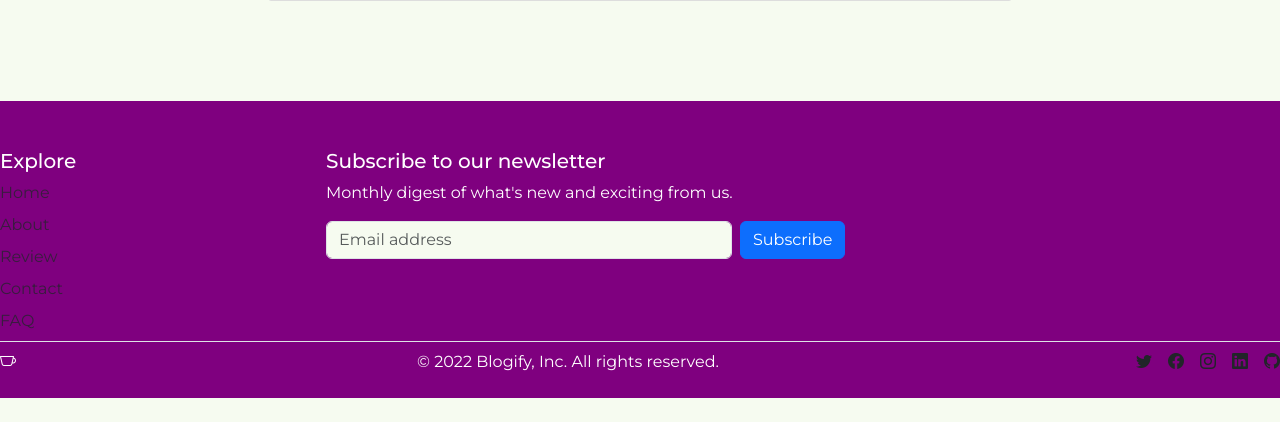
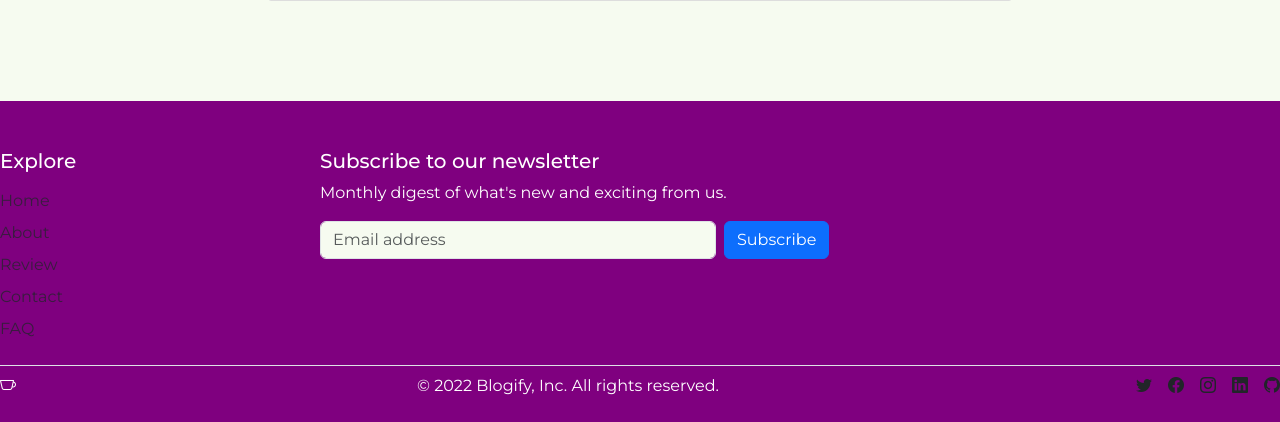
Before and after one commit to emmy3000/Blogify, a Flask app: page /about in a window 1280 px wide. Shown: the part 873-1295 px from the top of the page. Before the commit the page ends 1271 px from the top, so only its background shows below. Run offline with Flask 3, Linux system fonts and the light colour scheme; parts of the project's set-up code (start-up, migrations or seed data) failed here and were passed over; some libraries are stand-ins or nearby versions.

Commit message:
Refactor footer section of the HTML layout template

```diff
--- a/blogify_app/templates/layout.html
+++ b/blogify_app/templates/layout.html
@@ -96,9 +96,10 @@
         <!-- Footer -->
         <footer class="pt-5 text-white">
             <div class="row">
-                <div class="col-6 col-md-2 pl-2">
+                <div class="row">
                     <!-- Explore section -->
-                    <h5 class="text-white">Explore</h5>
+                    <div class="col-6 col-md-2 pl-3 pr-3 mb-3">
+                        <h5 class="text-white mb-3">Explore</h5>
                         <ul class="nav flex-column text-white">
                             <li class="nav-item mb-2"><a href="{{ url_for('main.home') }}" class="nav-link p-0 text-muted">Home</a></li>
                             <li class="nav-item mb-2"><a href="{{ url_for('main.about') }}" class="nav-link p-0 text-muted">About</a></li>
@@ -107,8 +108,9 @@
                             <li class="nav-item mb-2"><a href="#faq" class="nav-link p-0 text-muted">FAQ</a></li>
                         </ul>
                     </div>
-                <div class="col-md-5 offset-md-1 pr-2 mb-3">
-                    <!-- Newletter section -->
+
+                    <!-- Newsletter section -->
+                    <div class="col-md-5 offset-md-1 pr-3 mb-3">
                         <form action="">
                             <h5>Subscribe to our newsletter</h5>
                             <p>Monthly digest of what's new and exciting from us.</p>
@@ -119,11 +121,14 @@
                             </div>
                         </form>
                     </div>
-                <div
-                        class="d-flex justify-content-between py-2 border-top text-white border-highlight">
+                </div>
+
+                <div class="d-flex justify-content-between py-2 border-top text-white border-highlight">
+
                     <!-- Copyright section -->
                     <i class="bi bi-cup"></i>
                     <p>© 2022 Blogify, Inc. All rights reserved.</p>
+
                     <!-- Social Media section -->
                     <ul class="list-unstyled d-flex text-white">
                         <li class="ms-3">
@@ -142,7 +147,9 @@
                             <a href="#" class="link-dark text-decoration-none"><i class="bi bi-github"></i></a>
                         </li>
                     </ul>
+
                 </div>
+
             </div>
         </footer>
 
```
Lines whose indentation alone changed are shown as unchanged.
